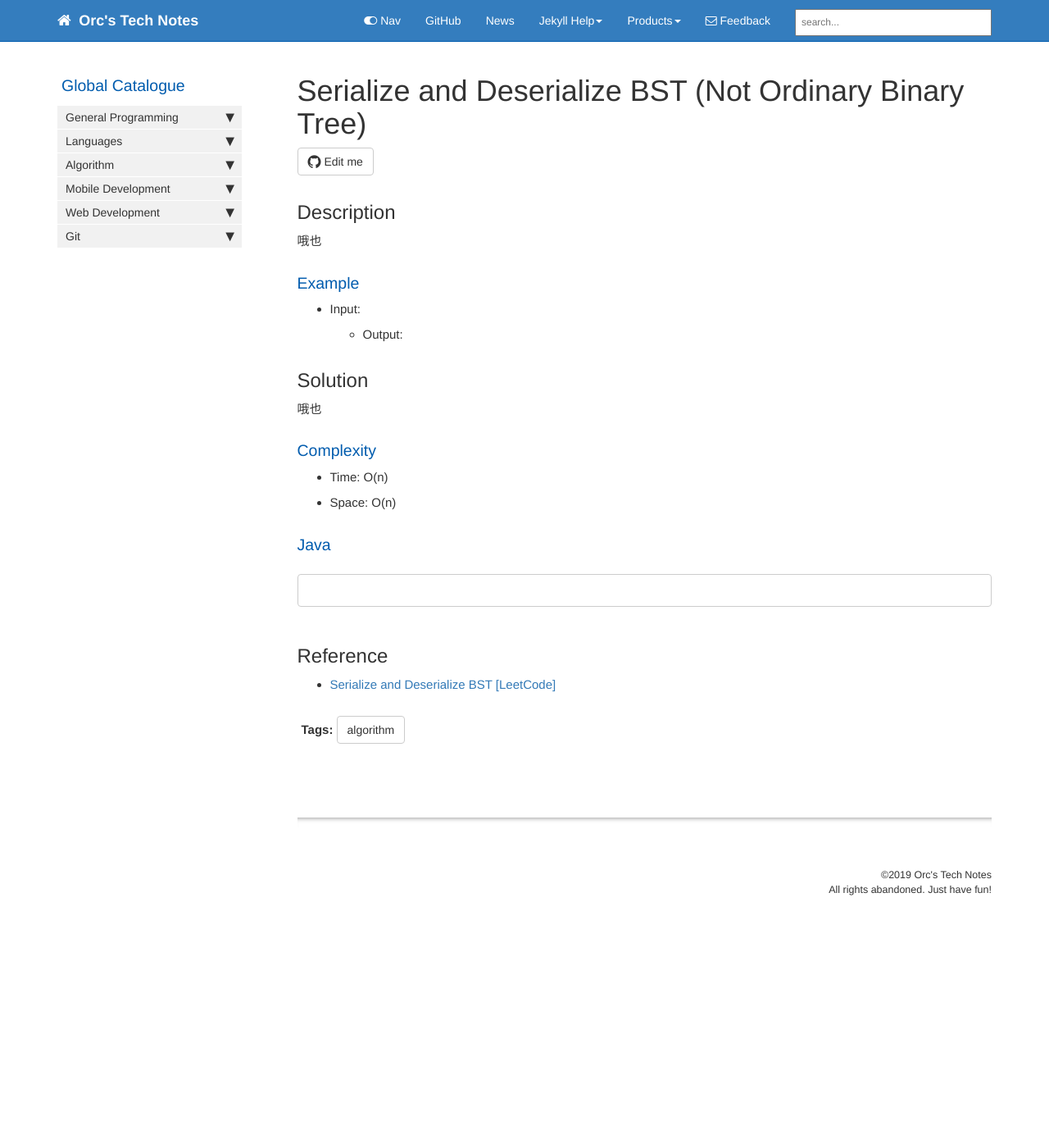
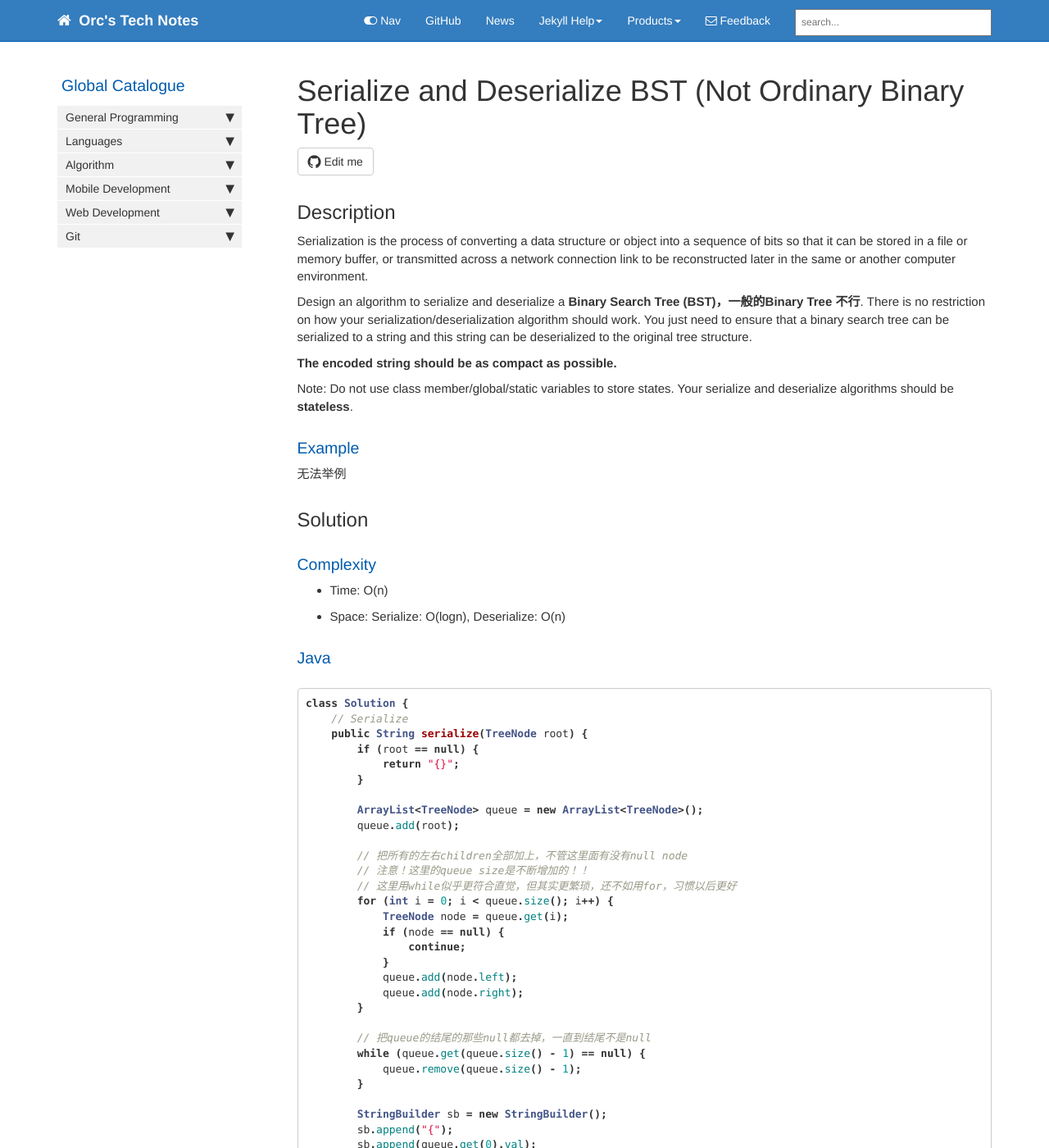
Before and after one commit to HungryOrc/hungryorc.github.io, a Jekyll site: the page built from pages/algorithm/algorithm_serializeAndDeserialize_BST.md, in a window 1280 px wide and 1400 px high. Shown: the whole window at 82% size. Built offline with Jekyll 4.4.1, drawn with Linux system fonts in a browser that asks for light colours; nearby versions of some CDN libraries; comment, search, counter and statistics services are not loaded; some of the changed text lies outside the part shown.

Commit message:
Update algorithm_serializeAndDeserialize_BST.md

````diff
--- a/pages/algorithm/algorithm_serializeAndDeserialize_BST.md
+++ b/pages/algorithm/algorithm_serializeAndDeserialize_BST.md
@@ -10,22 +10,108 @@ toc: false
 ---
 
 ## Description
-哦也
+Serialization is the process of converting a data structure or object into a sequence of bits so that it can be stored in a file or memory buffer, or transmitted across a network connection link to be reconstructed later in the same or another computer environment.
+
+Design an algorithm to serialize and deserialize a **Binary Search Tree (BST)，一般的Binary Tree 不行**. There is no restriction on how your serialization/deserialization algorithm should work. You just need to ensure that a binary search tree can be serialized to a string and this string can be deserialized to the original tree structure.
+
+**The encoded string should be as compact as possible.**
+
+Note: Do not use class member/global/static variables to store states. Your serialize and deserialize algorithms should be **stateless**.
 
 ### Example
-* Input:
-  * Output:
+无法举例
 
 ## Solution
-哦也
 
 ### Complexity
 * Time: O(n)
-* Space: O(n)
+* Space: Serialize: O(logn), Deserialize: O(n)
 
 ### Java
 ```java
+class Solution {
+    // Serialize
+    public String serialize(TreeNode root) {
+        if (root == null) {
+            return "{}";
+        }
 
+        ArrayList<TreeNode> queue = new ArrayList<TreeNode>();
+        queue.add(root);
+
+        // 把所有的左右children全部加上，不管这里面有没有null node
+        // 注意！这里的queue size是不断增加的！！
+        // 这里用while似乎更符合直觉，但其实更繁琐，还不如用for，习惯以后更好
+        for (int i = 0; i < queue.size(); i++) {
+            TreeNode node = queue.get(i);
+            if (node == null) {
+                continue;
+            }
+            queue.add(node.left);
+            queue.add(node.right);
+        }
+
+        // 把queue的结尾的那些null都去掉，一直到结尾不是null
+        while (queue.get(queue.size() - 1) == null) {
+            queue.remove(queue.size() - 1);
+        }
+
+        StringBuilder sb = new StringBuilder();
+        sb.append("{");
+        sb.append(queue.get(0).val);
+        for (int i = 1; i < queue.size(); i++) {
+            if (queue.get(i) == null) {
+                sb.append(",#");
+            } else {
+                sb.append(",");
+                sb.append(queue.get(i).val);
+            }
+        }
+        sb.append("}");
+        return sb.toString();
+    }
+
+    // Deserialize
+    public TreeNode deserialize(String data) {
+        if (data.equals("{}")) {
+            return null;
+        }
+
+        // substring 函数的第一个参数是 inclusive 的，第二个参数是 exclusive 的
+        // 所以下面这样写，就是把 String data 里的第一个和最后一个字符都去掉了，即花括号
+        String[] vals = data.substring(1, data.length() - 1).split(",");
+        ArrayList<TreeNode> queue = new ArrayList<TreeNode>();
+
+        TreeNode root = new TreeNode(Integer.parseInt(vals[0]));
+        queue.add(root);
+
+        int index = 0; // 这个参数指示：当前正在处理String数组里的第几个String
+        boolean isLeftChild = true;
+
+        // 注意！！index 和 i 不是一回事！！！
+        // index表示当前的 parent node 是哪个，i 表示当前在查看第几个node的值
+        for (int i = 1; i < vals.length; i++) {
+
+            // 如果第i个String不表示null node，就做以下的事。如果是null node，就什么也不做
+            if (!vals[i].equals("#")) {
+                TreeNode node = new TreeNode(Integer.parseInt(vals[i]));
+                if (isLeftChild) {
+                    queue.get(index).left = node;
+                } else {
+                    queue.get(index).right = node;
+                }
+                queue.add(node);
+            }
+
+            // 当这个node的左右子节点都搞定了，就可以处理下一个node了
+            if (!isLeftChild) {
+                index++;
+            }
+            isLeftChild = !isLeftChild;
+        }
+        return root;
+    }
+}
 ```
 
 ## Reference
````
